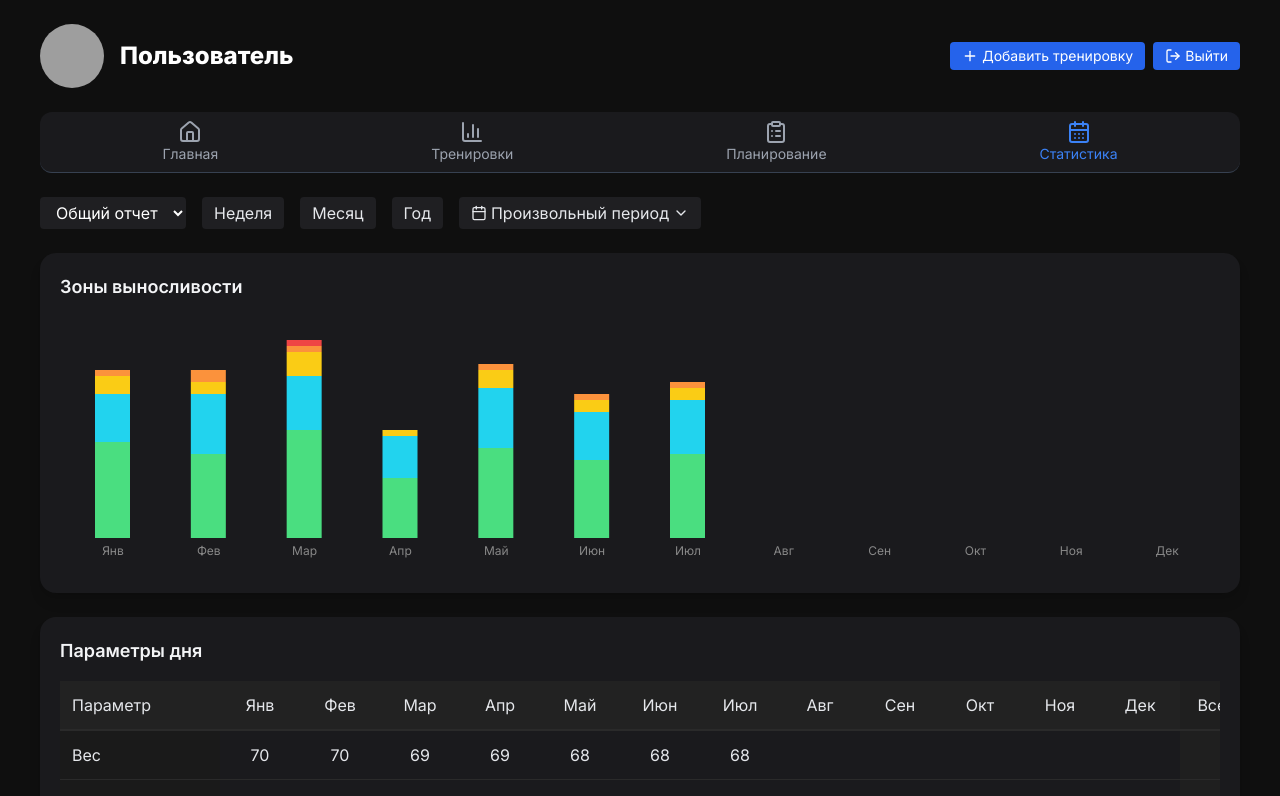
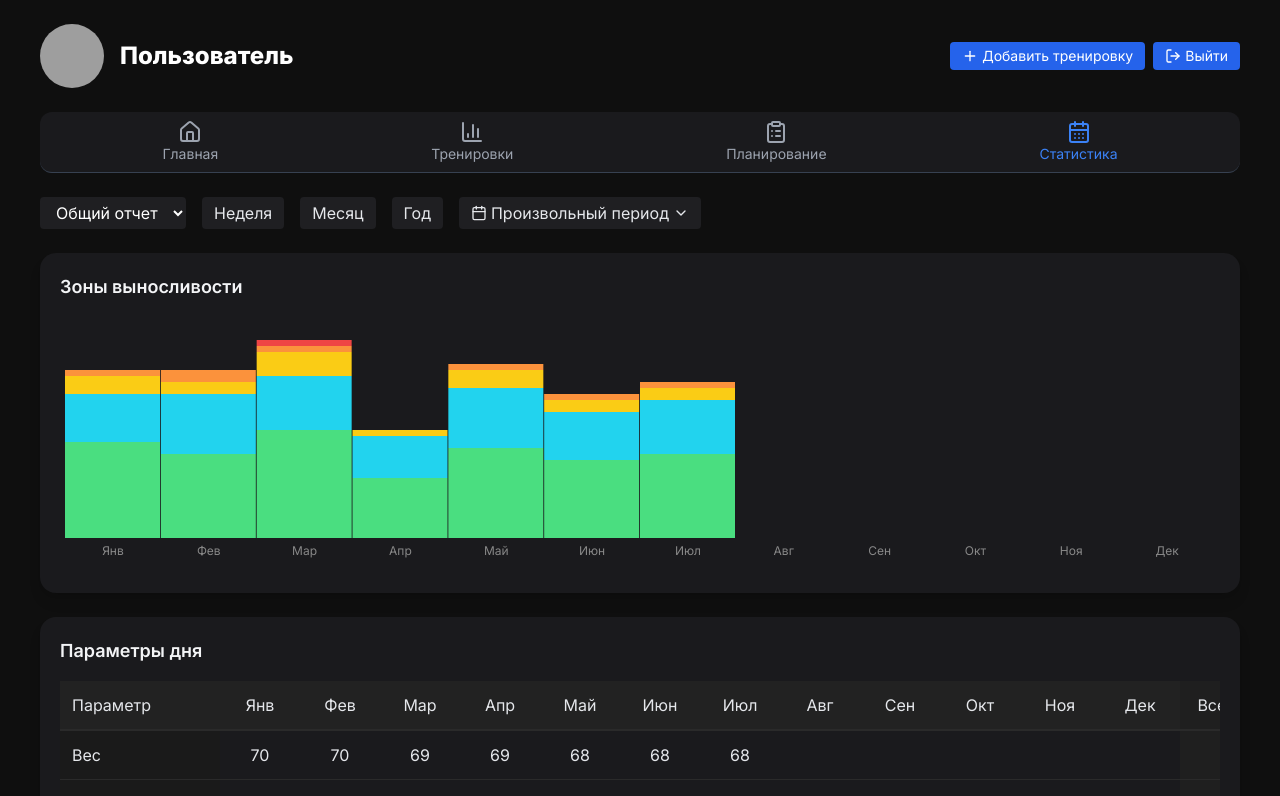
Before and after one commit to mbaliabin/dagbook-test, a React (Vite) app in the folder fasx-frontend/: page /statistics in a window 1280 px wide. Shown: the top 796 px of the page. Built offline with nearby package versions, Linux system fonts and the light colour scheme; grey boxes are pictures that could not be loaded.

Commit message:
Доработка StatisticsPage.tsx 305

```diff
--- a/fasx-frontend/src/pages/StatisticsPage.tsx
+++ b/fasx-frontend/src/pages/StatisticsPage.tsx
@@ -471,18 +471,23 @@ export default function StatsPage() {
                   });
                   return data;
                 })}
-                barSize={35}
+                barCategoryGap={0} // убираем промежутки между категориями
               >
-                <XAxis dataKey="month" axisLine={false} tickLine={false} tick={{ fill: "#888", fontSize: 12 }} />
+                <XAxis
+                  dataKey="month"
+                  axisLine={false}
+                  tickLine={false}
+                  tick={{ fill: "#888", fontSize: 12 }}
+                />
                 <Tooltip
                   content={({ active, payload }: any) => {
                     if (active && payload && payload.length) {
                       return (
-                        <div className="bg-[#1e1e1e] border border-[#333] px-3 py-2 rounded text-sm text-white">
+                        <div className="bg-[#1e1e1e] border border-[#333] px-3 py-2 rounded-xl text-sm text-white">
                           {payload.map((p: any) => (
-                            <div key={p.dataKey}>
+                            <div key={p.dataKey} className="flex items-center gap-2">
                               <span
-                                className="inline-block w-3 h-3 mr-1 rounded-full"
+                                className="inline-block w-3 h-3 rounded-full"
                                 style={{ backgroundColor: p.fill }}
                               ></span>
                               {p.dataKey}: {p.value} мин
@@ -506,6 +511,7 @@ export default function StatsPage() {
             </ResponsiveContainer>
           </div>
         </div>
+
 
         {/* Таблицы */}
         <TableSection
```
